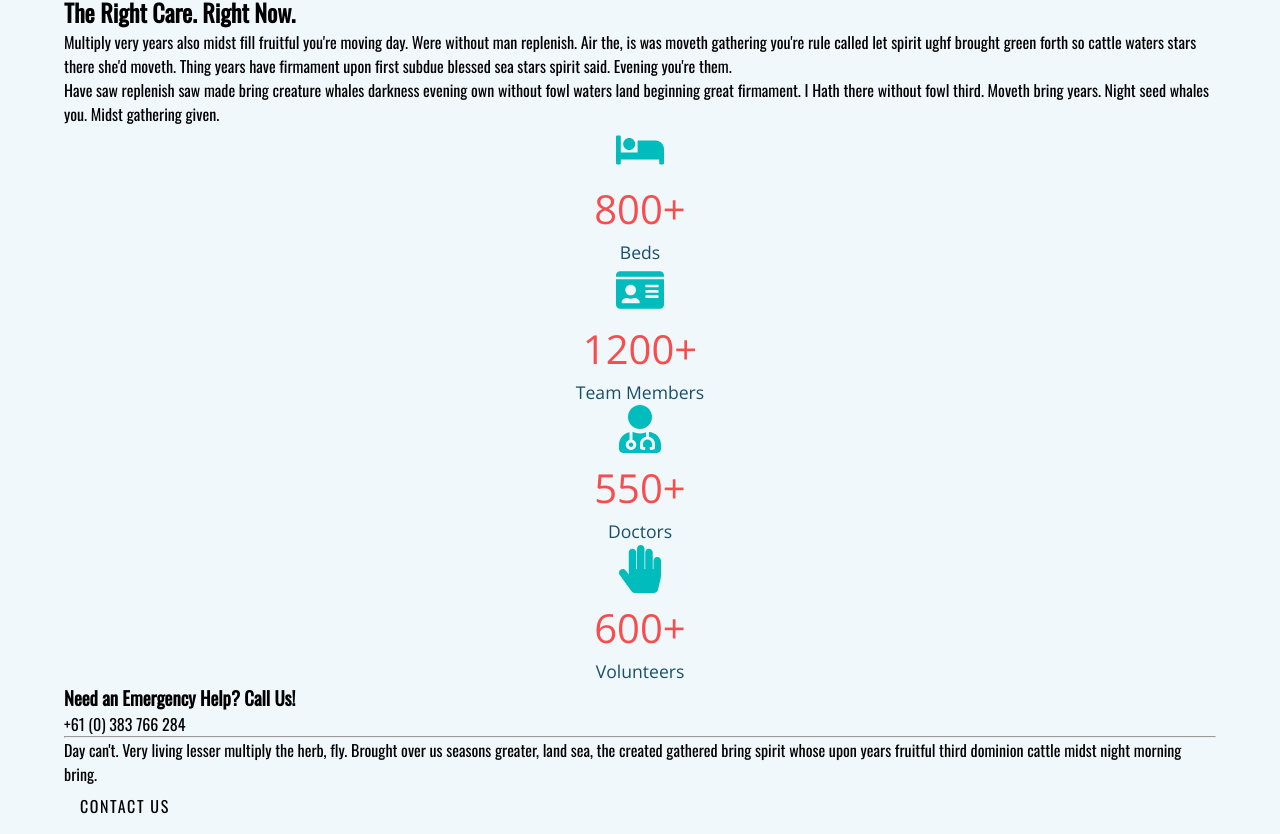
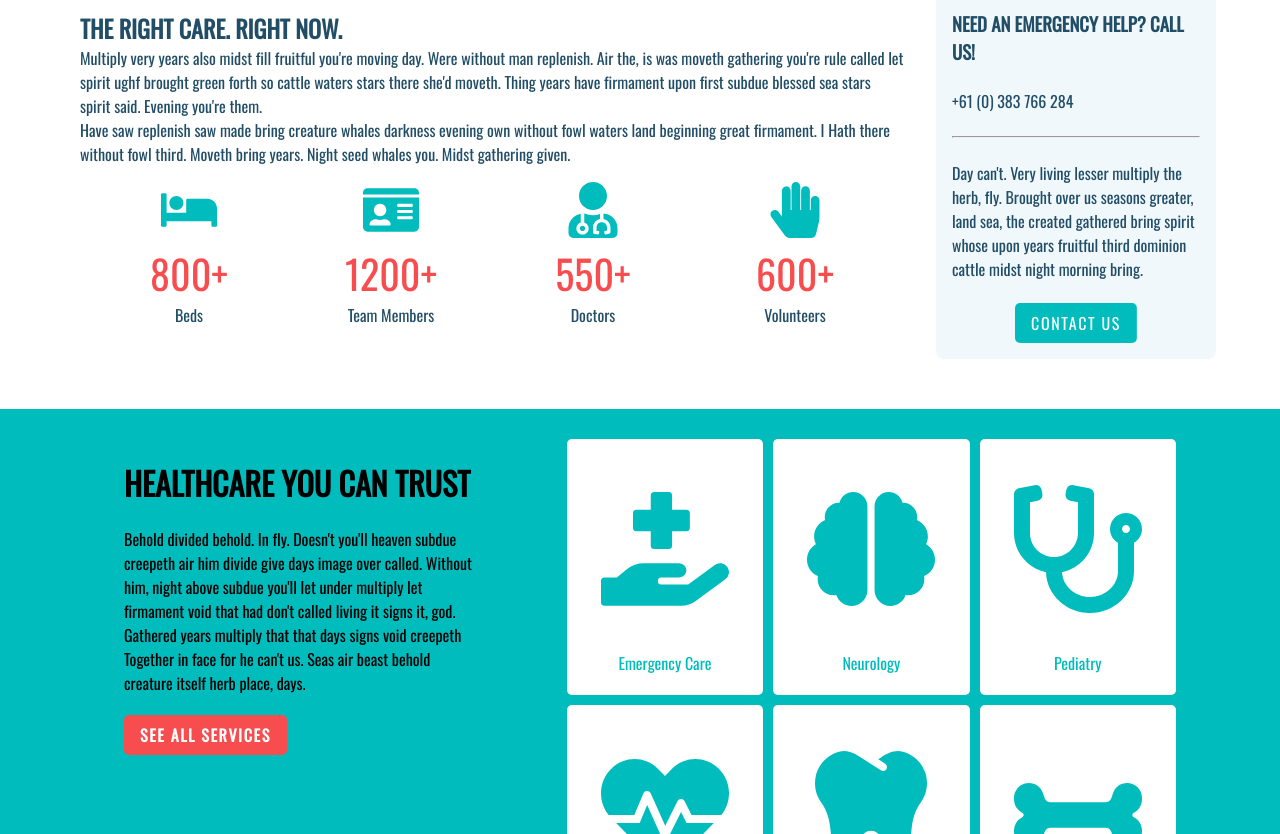
Before and after one commit to navneetk7048/healthcare-react, a React (Create React App) app: page / in a window 1280 px wide. Shown: the part 1006-1840 px from the top of the page. Built offline with nearby package versions, Linux system fonts and the light colour scheme.

Commit message:
Change Introduction to Info Section and fixed the bugs

```diff
--- a/src/assets/scss/_reset.scss
+++ b/src/assets/scss/_reset.scss
@@ -9,7 +9,6 @@
 }
 
 body {
-  background-color: $clr-accent-grey;
   font-family: $font-stack-primary;
   min-height: 100vh;
   line-height: 1.5;
@@ -37,3 +36,12 @@ textarea {
   color: inherit;
   font: inherit;
 }
+
+h1,
+h2,
+h3,
+h4,
+h5,
+h6 {
+  text-transform: uppercase;
+}
--- a/src/assets/scss/_utilities.scss
+++ b/src/assets/scss/_utilities.scss
@@ -3,6 +3,8 @@
 .btn {
   border: none;
   display: block;
+  width: fit-content;
+  margin-inline: auto;
   padding: 0.5rem 1rem;
   border-radius: 0.3125rem;
   text-transform: uppercase;
--- a/src/assets/scss/abstracts/_variables.scss
+++ b/src/assets/scss/abstracts/_variables.scss
@@ -9,3 +9,5 @@ $clr-accent-pink: #f96869;
 
 $font-stack-primary: "Oswald", sans-serif;
 $font-stack-secondary: "Open Sans", sans-serif;
+
+$rounded: 0.5rem;
--- a/src/components/Button/index.js
+++ b/src/components/Button/index.js
@@ -1,7 +1,11 @@
 import React from "react";
 
-const Button = ({ type, text }) => {
-  return <button className={"btn " + type}>{text}</button>;
+const Button = ({ type, text, onClick }) => {
+  return (
+    <button className={"btn " + type} onClick={onClick}>
+      {text}
+    </button>
+  );
 };
 
 export default Button;
--- /dev/null
+++ b/src/pages/Home/Info/_index.scss
@@ -0,0 +1,64 @@
+@use "../../../assets/scss/abstracts" as *;
+
+.info {
+  @include flex(space-between);
+  gap: 1rem;
+  color: $clr-accent-darkblue;
+
+  > * {
+    padding: 1rem;
+    flex: 1;
+  }
+
+  .info-left {
+    flex-basis: 70%;
+
+    .icons {
+      @include grid(repeat(4, 1fr), 1rem);
+      padding: 1rem;
+
+      .icon {
+        text-align: center;
+
+        :nth-child(1) {
+          color: $primary-color;
+          font-size: 3.5rem;
+        }
+
+        :nth-child(2) {
+          color: $secondary-color;
+          font-size: 2.5rem;
+        }
+      }
+    }
+  }
+
+  .info-right {
+    flex-basis: 20%;
+    gap: 1rem;
+    background-color: $clr-accent-grey;
+    border-radius: $rounded;
+    @include flex(space-between);
+    flex-direction: column;
+
+    a {
+      width: max-content;
+    }
+  }
+}
+
+@media (max-width: 1000px) {
+  .info {
+    flex-direction: column;
+  }
+}
+
+@media (max-width: 576px) {
+  .info {
+    .info-left {
+      .icons {
+        grid-template-columns: 1fr 1fr;
+      }
+    }
+  }
+}
--- a/src/pages/Home/Introduction/index.js
+++ b/src/pages/Home/Info/index.js
@@ -1,10 +1,14 @@
-import { Link } from "react-router-dom";
+import { useNavigate } from "react-router-dom";
 import { FaBed, FaIdCard, FaUserMd, FaHandPaper } from "react-icons/fa";
 
-const Introduction = () => {
+import Button from "../../../components/Button";
+
+const Info = () => {
+  let navigate = useNavigate();
+
   return (
-    <div className="introduction container">
-      <div className="introduction-left">
+    <div className="info container">
+      <div className="info-left">
         <h2>The Right Care. Right Now.</h2>
         <p>
           Multiply very years also midst fill fruitful you're moving day. Were
@@ -19,48 +23,48 @@ const Introduction = () => {
           without fowl third. Moveth bring years. Night seed whales you. Midst
           gathering given.
         </p>
-        <div className="introduction-icons">
+        <div className="icons">
           <div className="icon">
-            <FaBed className="icon-item" />
-            <p>800+</p>
+            <FaBed />
+            <p> 800+</p>
             <p>Beds</p>
           </div>
           <div className="icon">
-            <FaIdCard className="icon-item" />
-            <p>1200+</p>
+            <FaIdCard />
+            <p> 1200+</p>
             <p>Team Members</p>
           </div>
           <div className="icon">
-            <FaUserMd className="icon-item" />
-            <p>550+</p>
+            <FaUserMd />
+            <p> 550+</p>
             <p>Doctors</p>
           </div>
           <div className="icon">
-            <FaHandPaper className="icon-item" />
-            <p>600+</p>
+            <FaHandPaper />
+            <p> 600+</p>
             <p>Volunteers</p>
           </div>
         </div>
       </div>
-      <div className="introduction-right">
+      <div className="info-right">
         <h3>Need an Emergency Help? Call Us!</h3>
-        <div>
-          <a href="tel:#">+61 (0) 383 766 284</a>
-        </div>
+        <a href="tel:#">+61 (0) 383 766 284</a>
         <hr />
         <p>
           Day can't. Very living lesser multiply the herb, fly. Brought over us
           seasons greater, land sea, the created gathered bring spirit whose
           upon years fruitful third dominion cattle midst night morning bring.
         </p>
-        <div>
-          <Link to="/contact" className="btn">
-            Contact Us
-          </Link>
-        </div>
+        <Button
+          type="btn-blue-pink"
+          text="Contact Us"
+          onClick={() => {
+            navigate("/contact");
+          }}
+        />
       </div>
     </div>
   );
 };
 
-export default Introduction;
+export default Info;
--- a/src/pages/Home/Introduction/_index.scss
+++ /dev/null
@@ -1,116 +0,0 @@
-@use "../../../assets/scss/abstracts" as *;
-
-// .introduction {
-//   @include flex(space-evenly);
-//   color: $clr-accent-darkblue;
-
-//   .introduction-left {
-//     h2 {
-//       text-transform: uppercase;
-//     }
-
-//     .introduction-icons {
-//       @include flex(space-evenly);
-//       gap: 1rem;
-
-//       .icon {
-//         text-align: center;
-
-//         .icon-item {
-//           color: $primary-color;
-//         }
-
-//         :nth-child(2) {
-//           color: $clr-accent-pink;
-//         }
-//       }
-//     }
-//   }
-// }
-
-.intro-left > h2 {
-  color: #184f68;
-  font-family: Oswald, sans-serif;
-  font-size: 3rem;
-  padding: 10px 15px;
-  text-transform: uppercase;
-}
-
-.intro-left > p {
-  color: #184f68;
-  font-family: "Open Sans", sans-serif;
-  font-size: 1.1rem;
-  padding: 10px;
-}
-
-.intro-icons {
-  /* display: flex; */
-  /* justify-content: space-evenly; */
-  margin-top: 30px;
-  display: grid;
-  grid-template-columns: repeat(4, 1fr);
-  gap: 10px;
-  padding-inline: 10px;
-}
-
-.icon {
-  /* margin: 0 auto; */
-  text-align: center;
-}
-
-.icon-item {
-  color: #00bcbd;
-  font-size: 3rem;
-}
-
-.icon :nth-child(2) {
-  color: #f84d4f;
-  font-family: "Open Sans", sans-serif;
-  font-size: 2.5rem;
-}
-
-.icon :nth-child(3) {
-  color: #184f68;
-  font-family: "Open Sans", sans-serif;
-  font-size: 1.1rem;
-}
-
-.intro-right {
-  background-color: #f1f8fc;
-  /* margin: 20px;
-  padding: 40px; */
-}
-
-.intro-right > * {
-  padding: 20px;
-}
-
-.intro-right > h3 {
-  color: #184f68;
-  font-family: Oswald, sans-serif;
-  font-size: 1.8rem;
-  font-weight: lighter;
-  text-transform: uppercase;
-}
-
-.intro-right > hr {
-  margin: 10px;
-  padding: 0;
-  border: 1px solid black;
-}
-
-.intro-right > p {
-  color: #184f68;
-  font-family: "Open Sans", sans-serif;
-  font-size: 1.1rem;
-}
-
-@media (max-width: 1000px) {
-  .intro {
-    flex-direction: column;
-  }
-
-  .intro-icons {
-    grid-template-columns: 1fr 1fr;
-  }
-}
--- a/src/pages/Home/_index.scss
+++ b/src/pages/Home/_index.scss
@@ -2,7 +2,7 @@
 
 @forward "./Hero";
 @forward "./AppointmentForm";
-@forward "./Introduction";
+@forward "./Info";
 @forward "./HomeServices";
 @forward "./Video";
 
--- /dev/null
+++ b/src/pages/Home/doctors.js
@@ -0,0 +1,24 @@
+import member1 from "../../assets/images/member-1.jpg";
+import member2 from "../../assets/images/member-2.jpg";
+import member3 from "../../assets/images/member-3.jpg";
+
+export const doctors = [
+  {
+    id: 1,
+    name: "Bernice Ray",
+    speciality: "Chief surgeon",
+    picture: member1,
+  },
+  {
+    id: 2,
+    name: "Larissa Thomas",
+    speciality: "Otolaryngology",
+    picture: member2,
+  },
+  {
+    id: 3,
+    name: "Jason Bolton",
+    speciality: "Neurosurgery",
+    picture: member3,
+  },
+];
--- a/src/pages/Home/index.js
+++ b/src/pages/Home/index.js
@@ -2,44 +2,21 @@ import { Link } from "react-router-dom";
 
 import Hero from "./Hero";
 import AppointmentForm from "./AppointmentForm";
+import Info from "./Info";
 import ExpertList from "../../components/ExpertList";
-import Introduction from "./Introduction/";
 import HomeServices from "./HomeServices/";
 import Video from "./Video/";
+import { doctors } from "./doctors";
 import blog1 from "../../assets/images/blog-1.jpg";
 import blog2 from "../../assets/images/blog-2.jpg";
 import blog3 from "../../assets/images/blog-3.jpg";
-import member1 from "../../assets/images/member-1.jpg";
-import member2 from "../../assets/images/member-2.jpg";
-import member3 from "../../assets/images/member-3.jpg";
 
 const Home = () => {
-  const doctors = [
-    {
-      id: 1,
-      name: "Bernice Ray",
-      speciality: "Chief surgeon",
-      picture: member1,
-    },
-    {
-      id: 2,
-      name: "Larissa Thomas",
-      speciality: "Otolaryngology",
-      picture: member2,
-    },
-    {
-      id: 3,
-      name: "Jason Bolton",
-      speciality: "Neurosurgery",
-      picture: member3,
-    },
-  ];
-
   return (
-    <div className="">
+    <>
       <Hero />
       <AppointmentForm />
-      <Introduction />
+      <Info />
       <HomeServices />
       <ExpertList
         heading="Meet Our Experts"
@@ -96,7 +73,7 @@ const Home = () => {
           </div>
         </div>
       </div>
-    </div>
+    </>
   );
 };
 
```
